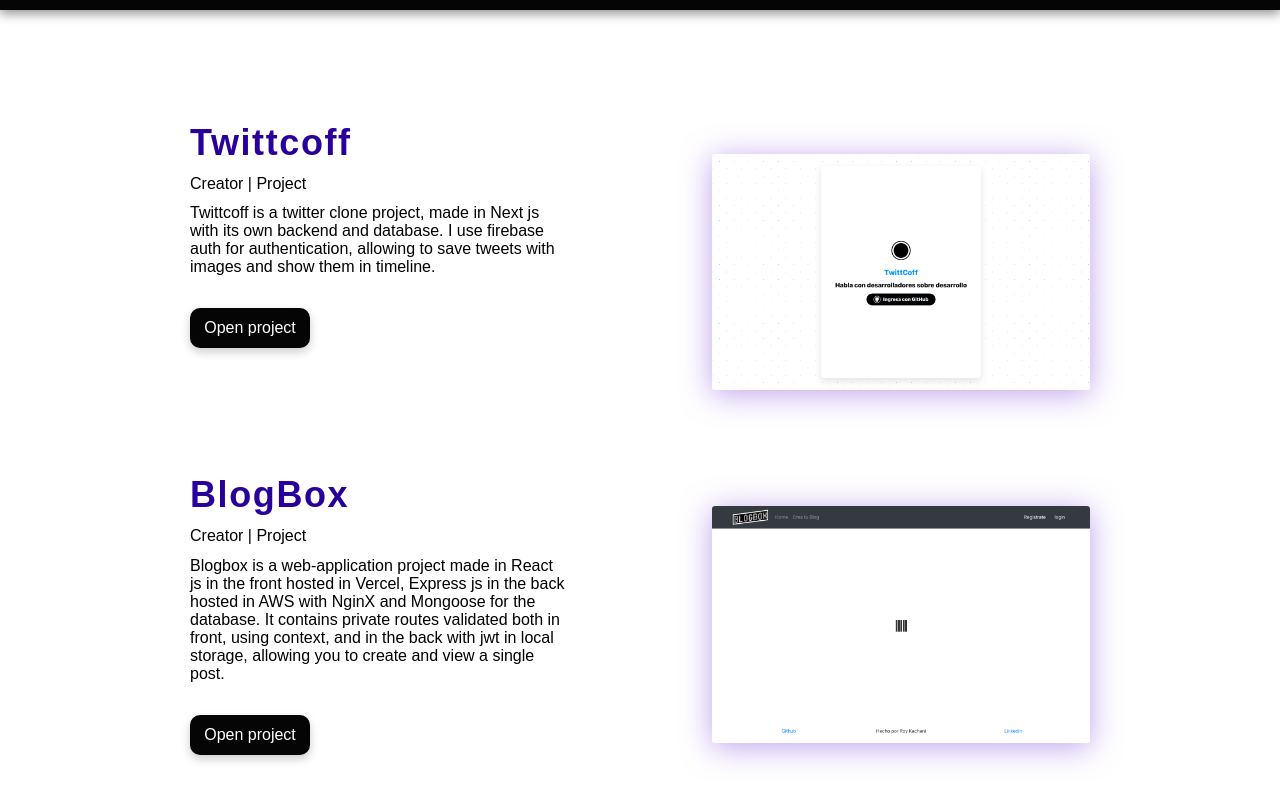
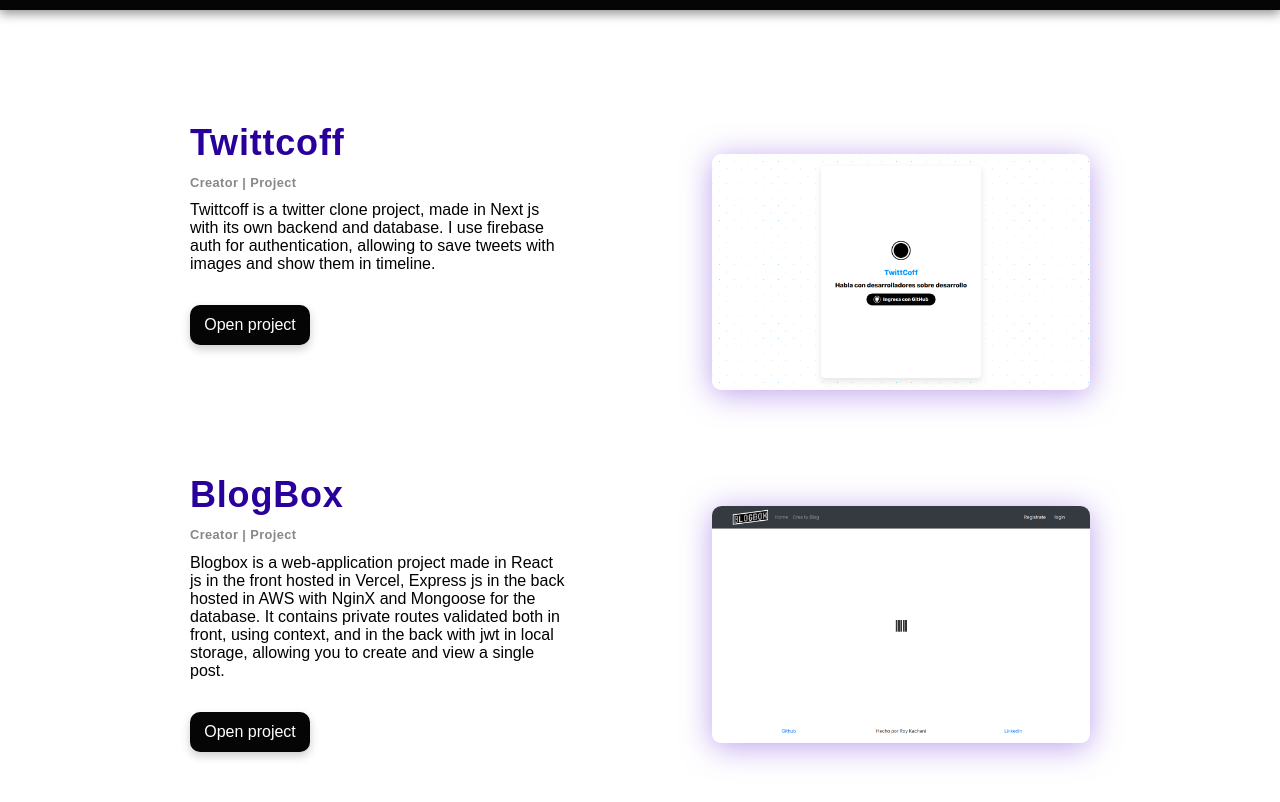
Before and after one commit to roykachani/kacha-web, a Next.js app: page / in a window 1280 px wide. Shown: the part 1020-1822 px from the top of the page. Built offline with nearby package versions, Linux system fonts and the light colour scheme; a web font is replaced by a local one.

Commit message:
se corrección de estilos

```diff
--- a/components/WorkContainer/styles.module.css
+++ b/components/WorkContainer/styles.module.css
@@ -10,10 +10,14 @@
 	font-size: 2.25rem;
 	display: block;
 	color: #29009b;
-	letter-spacing: 0.1rem;
+	letter-spacing: 0.05rem;
 }
 .role {
 	display: block;
+	color: #05050579;
+	font-size: 0.8rem;
+	font-weight: 600;
+	letter-spacing: 0.025rem;
 	padding: 0.7rem 0;
 }
 
@@ -29,14 +33,16 @@
 .image {
 	max-width: 100%;
 	height: auto;
-	border-radius: 0.2rem;
+	border-radius: 0.6rem;
 	box-shadow: 0px 4px 30px rgba(125, 69, 223, 0.5);
 	transition: 0.6s ease-in-out;
-	/* box-shadow: 0px 4px 10px #0505056b; */
+	/*box-shadow: 0px 4px 10px #0505056b;
+	*/
 	-webkit-border-radius: 0.2rem;
-	-moz-border-radius: 0.2rem;
-	-ms-border-radius: 0.2rem;
-	-o-border-radius: 0.2rem;
+	-moz-border-radius: 0.6rem;
+	-ms-border-radius: 0.6rem;
+	-o-border-radius: 0.6rem;
+	-webkit-border-radius: 0.6rem;
 }
 .image:hover {
 	box-shadow: 0px 10px 120px rgba(125, 69, 223, 0.5);
```
